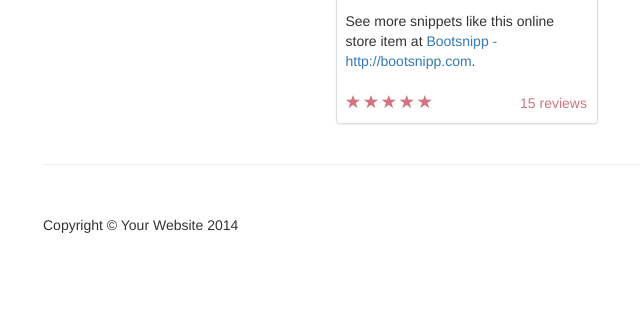
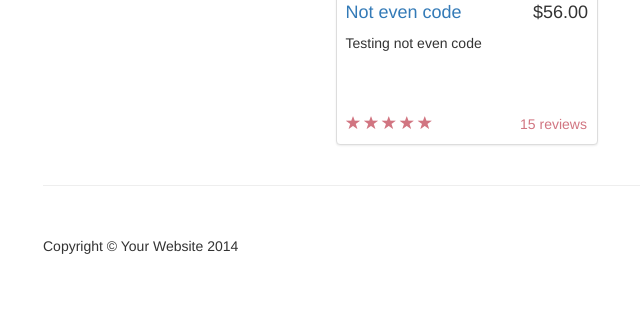
Before and after one commit to gsimore/simple_site, a Django app: page / in a window 1280 px wide. Shown: the part 1029-1345 px from the top of the page, without its empty margins (27-667 px from the left). Before the commit the page ends 1262 px from the top, so only its background shows below. Run offline with Django 3.2, Linux system fonts and the light colour scheme; data comes from the database, SQL or seed files in the repository; grey boxes labelled with a size stand in for pictures from a placeholder-image service; some libraries are stand-ins or nearby versions.

Commit message:
Got javascript and jquery working, more improvements to bootstrap template implementation.

```diff
--- a/shop/templates/shop/shop_index.html
+++ b/shop/templates/shop/shop_index.html
@@ -18,10 +18,10 @@
     <link rel="stylesheet" href="//maxcdn.bootstrapcdn.com/bootstrap/3.2.0/css/bootstrap-theme.min.css">
 
     <!-- Bootstrap Core CSS -->
-    <link rel="stylesheet" href="{% static 'css/bootstrap.min.css' %}">
+    <link rel="stylesheet" href="{% static 'shop/css/bootstrap.min.css' %}">
 
     <!-- Personal CSS -->
-    <link rel="stylesheet" href="{% static 'css/shop-homepage.css' %}">
+    <link rel="stylesheet" href="{% static 'shop/css/shop-homepage.css' %}">
 
     <!-- HTML5 Shim and Respond.js IE8 support of HTML5 elements and media queries -->
     <!-- WARNING: Respond.js doesn't work if you view the page via file:// -->
@@ -69,7 +69,7 @@
     <!-- Page Content -->
     <div class="container">
 
-        <div class="row">
+        <div class="row" id="main-row">
 
             <div class="col-md-3">
                 <p class="lead">OS Leggings</p>
@@ -81,7 +81,7 @@
             </div>
 
             <div class="col-md-9">
-
+              <!-- display image carousel / header -->
                 <div class="row carousel-holder">
 
                     <div class="col-md-12">
@@ -93,7 +93,7 @@
                             </ol>
                             <div class="carousel-inner">
                                 <div class="item active">
-                                    <img class="slide-image" src="http://placehold.it/800x300" alt="">
+                                    <img class="slide-image" src="{% static "/shop/img/logo_mock.png" %}" alt="">
                                 </div>
                                 <div class="item">
                                     <img class="slide-image" src="http://placehold.it/800x300" alt="">
@@ -113,7 +113,8 @@
 
                 </div>
 
-                <div class="row">
+                <!-- display shop items -->
+                <div class="row" id="items-row">
                     {% for item in items %}
                     <div class="col-sm-4 col-lg-4 col-md-4">
                         <div class="thumbnail">
@@ -122,7 +123,7 @@
                                 <h4 class="pull-right">${{ item.price }}</h4>
                                 <h4><a href="#">{{ item.title }}</a>
                                 </h4>
-                                <p>See more snippets like this online store item at <a target="_blank" href="http://www.bootsnipp.com">Bootsnipp - http://bootsnipp.com</a>.</p>
+                                <p>{{ item.description }}</p>
                             </div>
                             <div class="ratings">
                                 <p class="pull-right">15 reviews</p>
@@ -170,11 +171,10 @@
     <!-- /.container -->
 
     <!-- jQuery -->
-    <script src="js/jquery.js"></script>
+    <script src="{% static "shop/js/jquery.js" %}"></script>
 
     <!-- Bootstrap Core JavaScript -->
-    <script src="js/bootstrap.min.js"></script>
-
+    <script src="{% static "shop/js/bootstrap.min.js" %}"></script>
 </body>
 
 </html>
```
Also changed, not shown: shop/static/shop/css/shop-homepage.css (line endings or trailing spaces).
